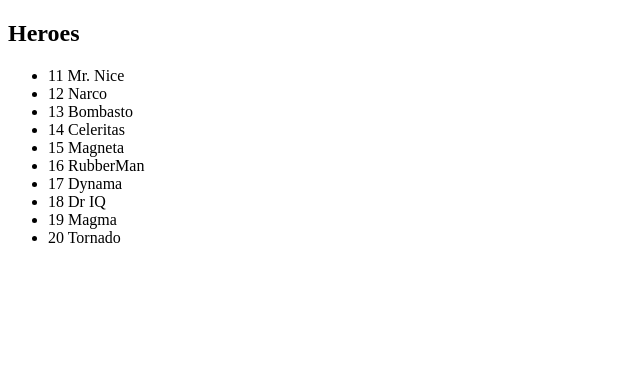
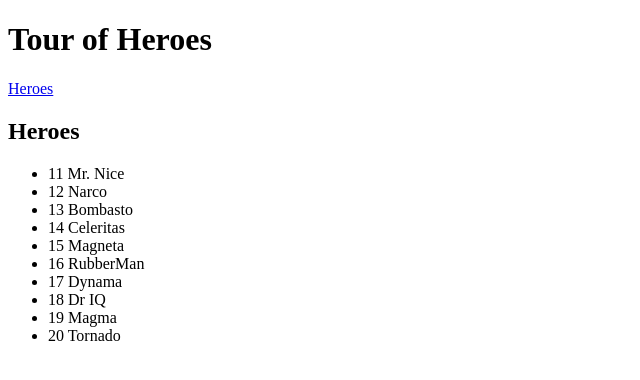
Before and after one commit to nadineadel/hero-app, an Angular app: page / in a window 1280 px wide. Shown: the top 380 px of the page, without its empty margins (0-640 px from the left). Built offline with nearby package versions, Linux system fonts and the light colour scheme.

Commit message:
add router link

```diff
--- a/src/app/app.component.html
+++ b/src/app/app.component.html
@@ -1 +1,4 @@
+<h1>{{title}}</h1>
+<a routerLink="/heroes">Heroes</a>
+<router-outlet></router-outlet>
 <app-heroes></app-heroes>
--- a/src/app/app.component.ts
+++ b/src/app/app.component.ts
@@ -1,12 +1,11 @@
 import {Component, OnInit} from '@angular/core';
 
-import {HeroService} from './hero.service'
 
 @Component({
   selector: 'app-root',
   templateUrl: './app.component.html',
   styleUrls: ['./app.component.css'],
-  providers: [HeroService]
+  providers: []
 })
 export class AppComponent implements OnInit {
   constructor() {
```
Also changed, not shown: src/app/app.module.ts (+9 -1 lines).
